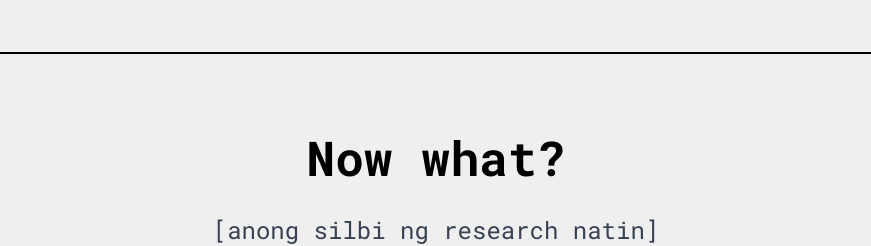
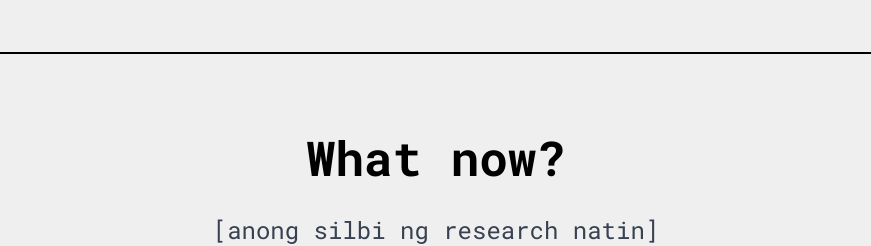
Before and after one commit to daryll-ko/cs132-portfolio, a React (Vite) app: page / in a window 1280 px wide. Shown: the part 6700-6946 px from the top of the page, without its empty margins (204-1075 px from the left). Built offline with nearby package versions, Linux system fonts and the light colour scheme.

Commit message:
fix: "Now what?" –> "What now?"

```diff
--- a/src/components/Conclusion.tsx
+++ b/src/components/Conclusion.tsx
@@ -31,7 +31,7 @@ function Conclusion() {
       className="bg-[#efefef] py-20 px-6 sm:px-10 lg:px-16"
     >
       <h1 className="mb-8 text-center text-3xl font-bold md:text-5xl">
-        Now what?
+        What now?
       </h1>
       <h2 className="text-center text-lg text-gray-700 md:text-2xl">
         [anong silbi ng research natin]
```
